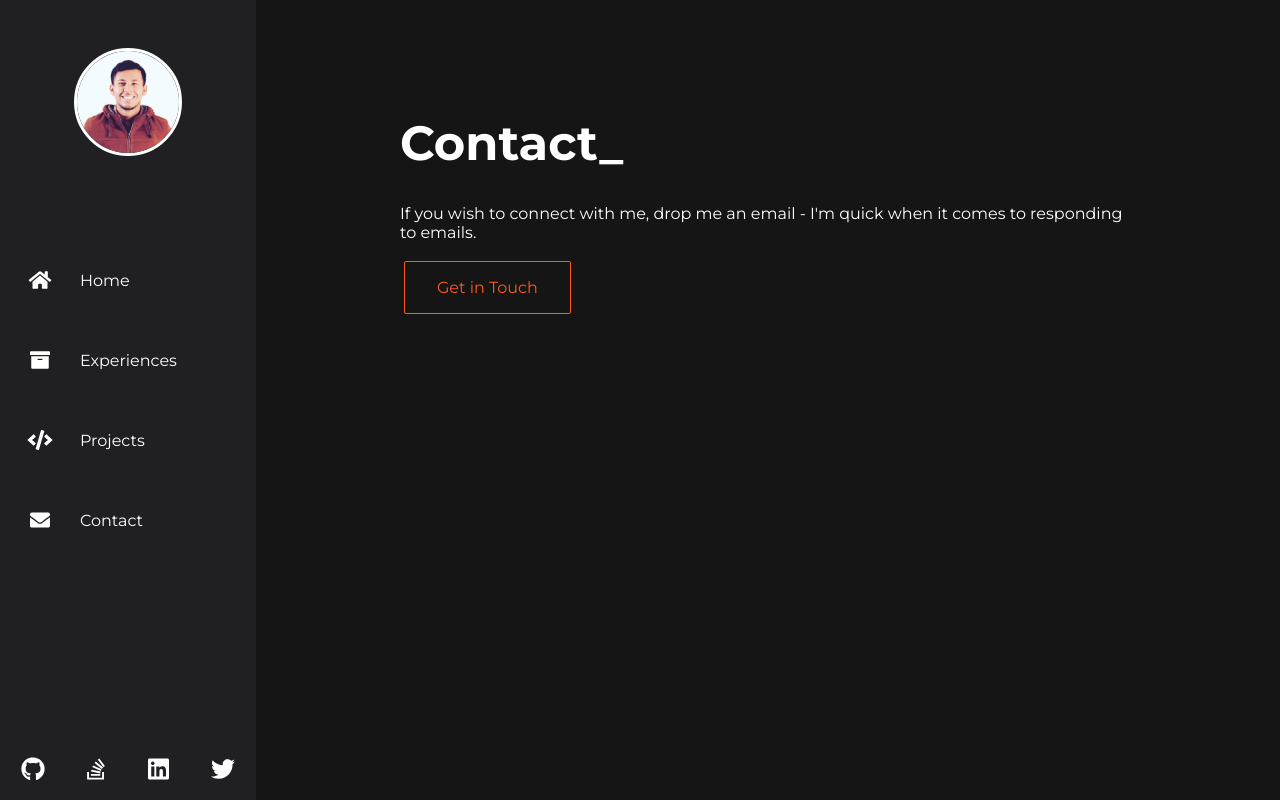
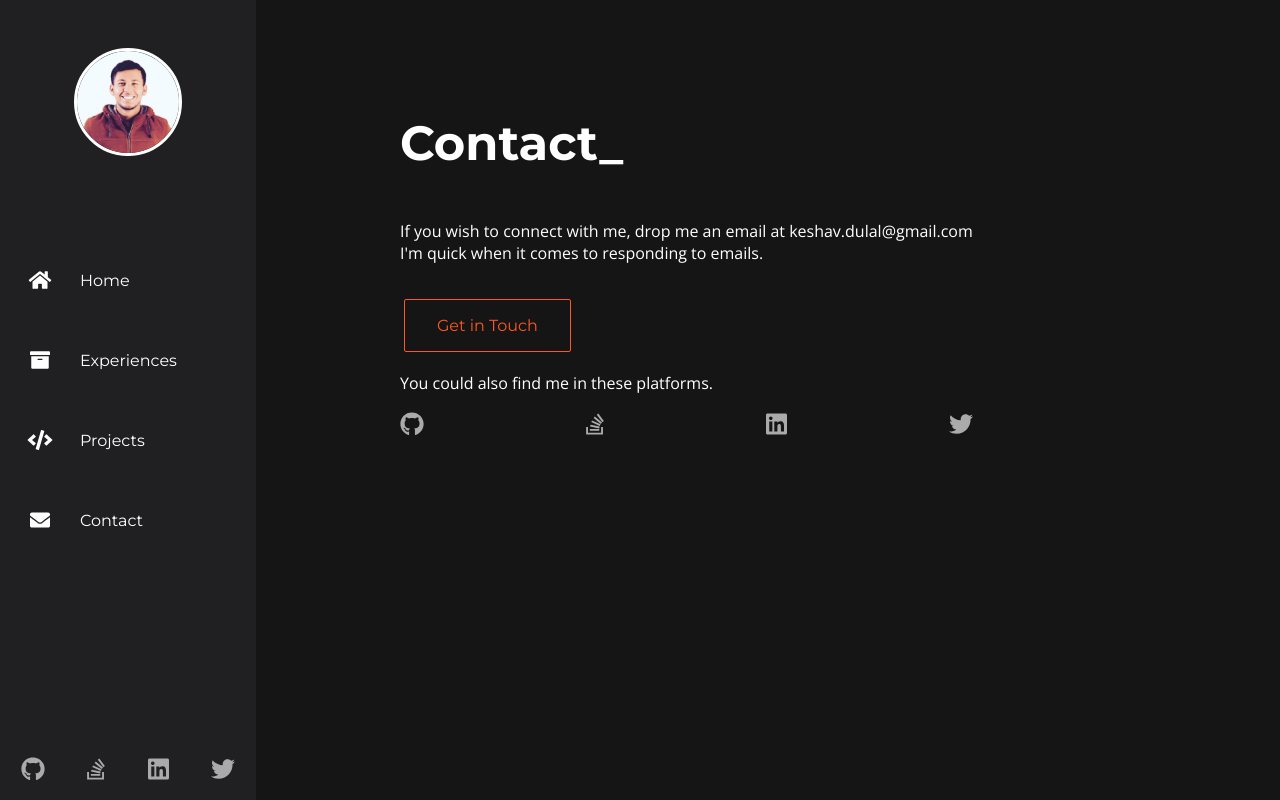
Before and after one commit to Keshavdulal/keshavdulal.com.np.v4, a Gatsby site: page /contact in a window 1280 px wide. Built offline with nearby package versions, Linux system fonts and the light colour scheme; Gatsby itself is replaced by a stand-in of ours.

Commit message:
tweaks & design fixes

```diff
--- a/src/components/navbar.js
+++ b/src/components/navbar.js
@@ -1,9 +1,9 @@
 import React from "react";
 import { useStaticQuery, graphql, Link } from "gatsby";
 import { FontAwesomeIcon } from "@fortawesome/react-fontawesome";
-// import { faSun } from "@fortawesome/free-solid-svg-icons";
 
 import { navConfig, portfolio } from "../portfolio";
+import SocialMedia from "./social-media";
 
 const Navbar = ({ siteTitle }) => {
   const displayPicture = useStaticQuery(graphql`
@@ -19,8 +19,6 @@ const Navbar = ({ siteTitle }) => {
       }
     }
   `);
-
-  // console.log(displayPicture, displayPicture.allFile.edges[0].node.publicURL);
 
   return (
     <nav className="navbar">
@@ -43,21 +41,7 @@ const Navbar = ({ siteTitle }) => {
         ))}
       </ul>
 
-      <div className="social-items">
-        <span className="media-links">
-          {portfolio.socialMedia.map((media) => (
-            <a
-              className="nav-media-link"
-              href={media.url}
-              target="_blank"
-              key={media.faName}
-              rel="noopener noreferrer"
-            >
-              <FontAwesomeIcon icon={media.faName} />
-            </a>
-          ))}
-        </span>
-      </div>
+      <SocialMedia />
     </nav>
   );
 };
--- /dev/null
+++ b/src/components/social-media.js
@@ -0,0 +1,24 @@
+import React from "react";
+
+import { portfolio } from "../portfolio";
+import { FontAwesomeIcon } from "@fortawesome/react-fontawesome";
+
+export default function SocialMedia() {
+  return (
+    <div className="social-items">
+      <span className="media-links">
+        {portfolio.socialMedia.map((media) => (
+          <a
+            className="nav-media-link"
+            href={media.url}
+            target="_blank"
+            key={media.faName}
+            rel="noopener noreferrer"
+          >
+            <FontAwesomeIcon icon={media.faName} />
+          </a>
+        ))}
+      </span>
+    </div>
+  );
+}
--- a/src/pages/contact.js
+++ b/src/pages/contact.js
@@ -1,9 +1,9 @@
 import React from "react";
-// import { Link } from "gatsby";
 
 import Layout from "../components/layout";
 import SEO from "../components/seo";
 import { portfolio } from "../portfolio";
+import SocialMedia from "../components/social-media";
 
 const Contact = () => (
   <Layout>
@@ -11,10 +11,12 @@ const Contact = () => (
     <div className="container">
       <div className="content">
         <h1>Contact_</h1>
-        <span>
-          If you wish to connect with me, drop me an email - I'm quick when it
-          comes to responding to emails.
-        </span>
+        <p>
+          If you wish to connect with me, drop me an email at
+          keshav.dulal@gmail.com
+          <br />
+          I'm quick when it comes to responding to emails.
+        </p>
         <br />
         <a
           className="styledButtonPrimary"
@@ -23,6 +25,11 @@ const Contact = () => (
         >
           Get in Touch
         </a>
+
+        <div>
+          <p>You could also find me in these platforms.</p>
+          <SocialMedia className="contact-page" style={{ display: "block" }} />
+        </div>
       </div>
     </div>
   </Layout>
--- a/src/styles/_navbar.scss
+++ b/src/styles/_navbar.scss
@@ -11,7 +11,6 @@
   justify-content: space-around;
   overflow: hidden;
   overflow-y: auto;
-
   .social-items {
     position: absolute;
     bottom: 0;
@@ -20,13 +19,26 @@
 
     .media-links {
       font-size: 1.5rem;
+
       display: flex;
       justify-content: space-around;
       :hover {
         transition: $transitionSpeed;
-        // background: $bgPrimary;
         color: $accentPrimary;
       }
+    }
+  }
+}
+
+.social-items {
+  .media-links {
+    color: $textSecondary;
+    font-size: 1.5rem;
+    display: flex;
+    justify-content: space-between;
+    :hover {
+      transition: $transitionSpeed;
+      color: $accentPrimary;
     }
   }
 }
```
Also changed, not shown: src/styles/styles.css, 1 other file.
